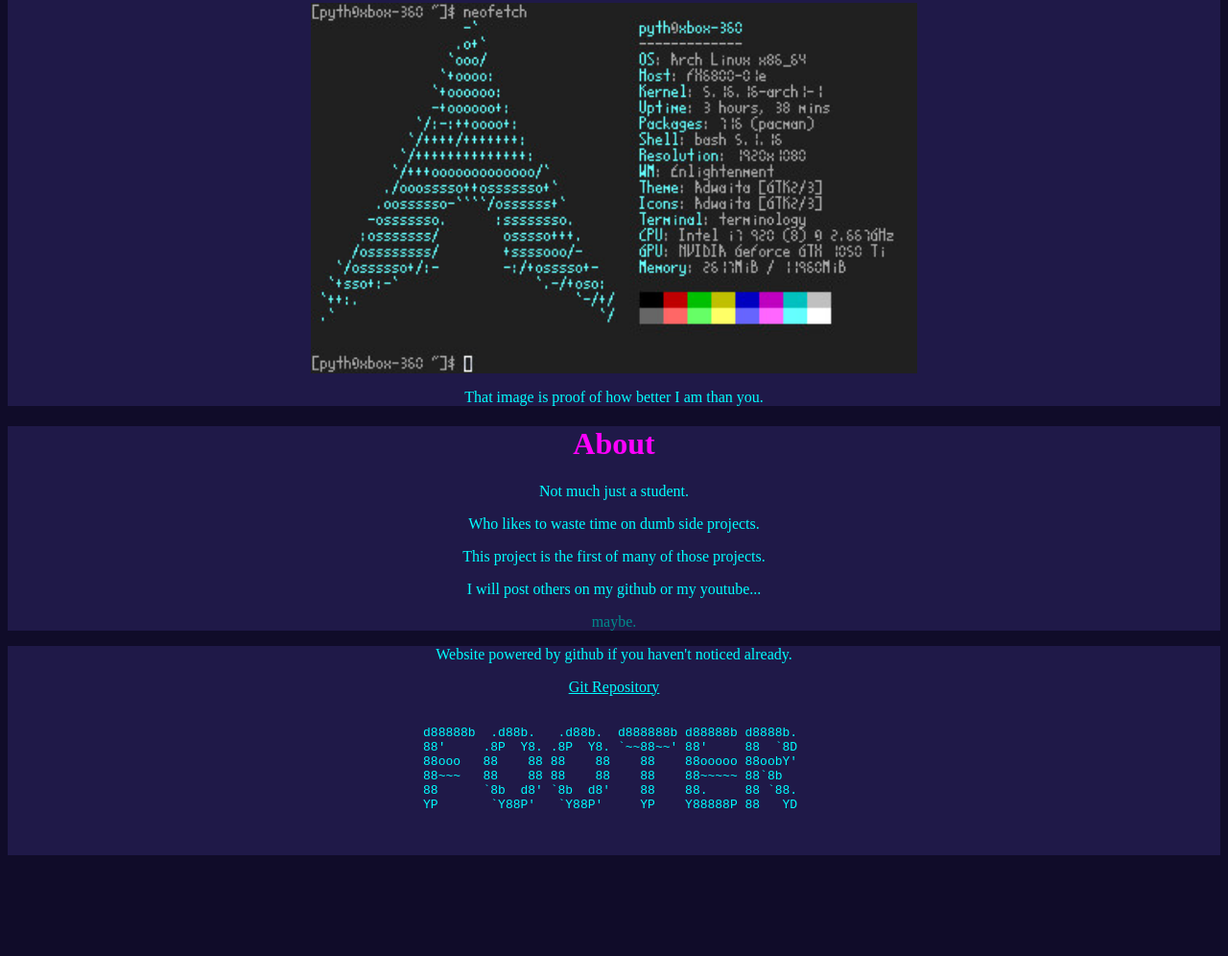
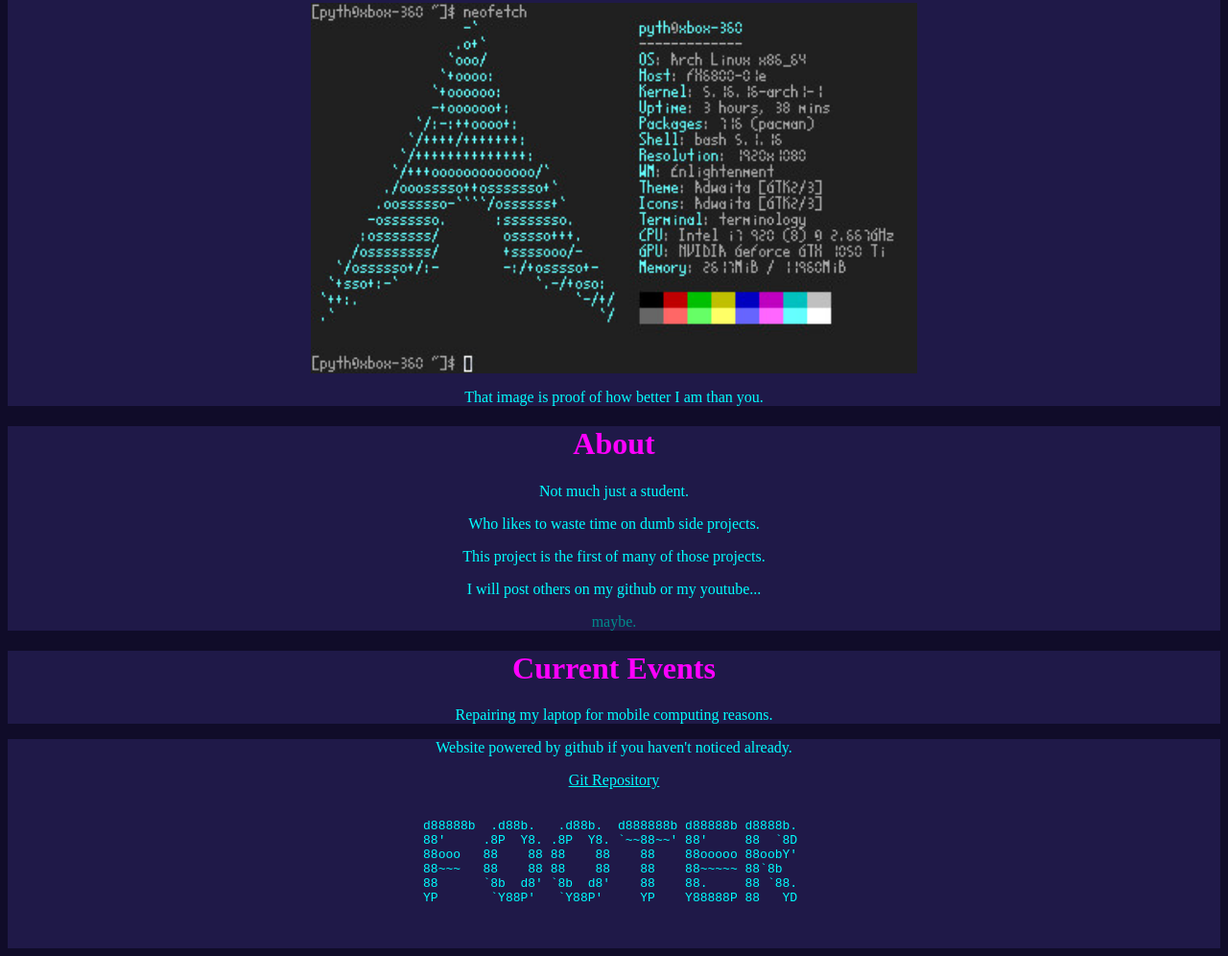
Before and after one commit to pyth0h/third-impact, a plain HTML site: page index.html in a window 1280 px wide. Shown: the part 337-1333 px from the top of the page at 96% size. Before the commit the page ends 1236 px from the top, so only its background shows below. Drawn offline with Linux system fonts and the light colour scheme.

Commit message:
Added Current Events
Added a current Events section and add the first current event.

```diff
--- a/index.html
+++ b/index.html
@@ -39,6 +39,11 @@
             <p class="sneaky">maybe.</p>
         </div>
 
+        <div class="window">
+            <h1>Current Events</h1>
+            <p>Repairing my laptop for mobile computing reasons.</p>
+        </div>
+
         <div class="footer">
 
             <div class="window">
```
